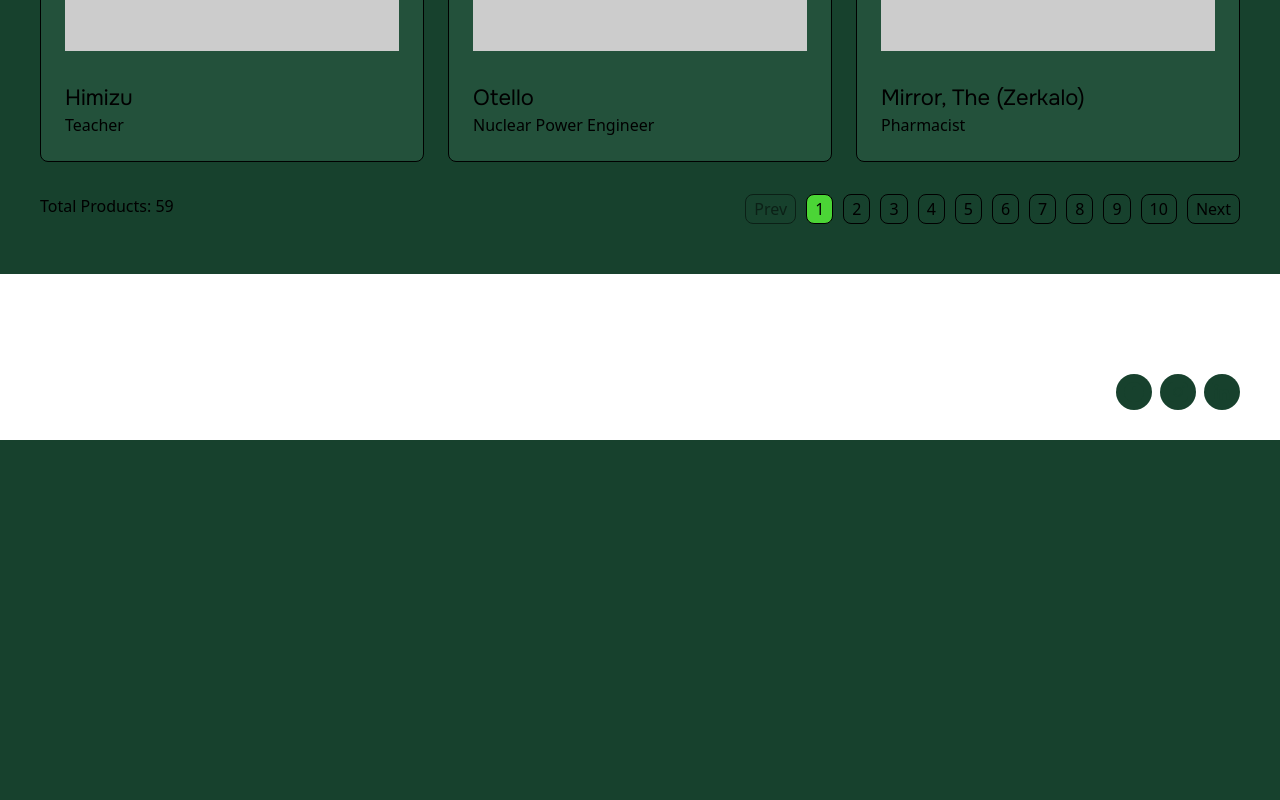
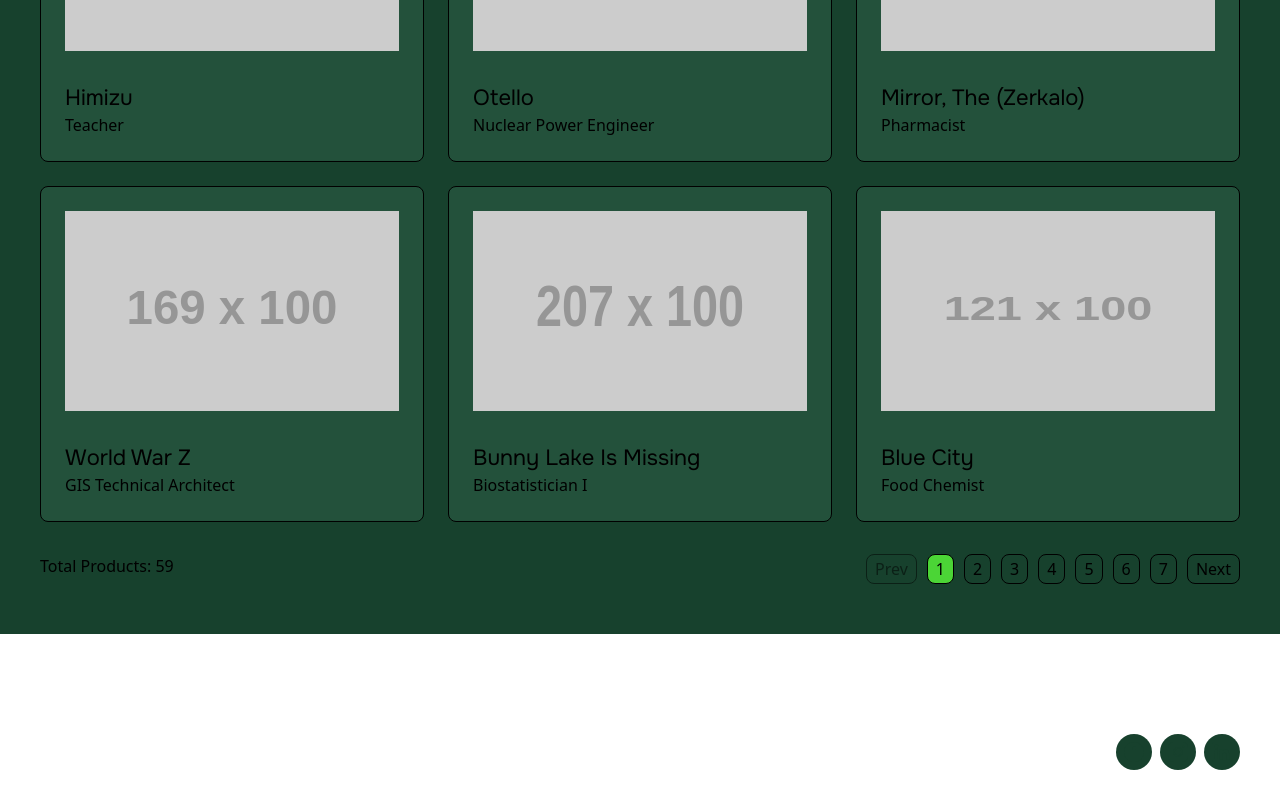
Before and after one commit to Kaosar3662/Blog-Frontend, a React (Vite) app: page /blog in a window 1280 px wide. Shown: the part 920-1720 px from the top of the page. Before the commit the page ends 1360 px from the top, so only its background shows below. Built offline with nearby package versions, Linux system fonts and the light colour scheme.

Commit message:
Edited content per page

```diff
--- a/src/pages/Blog.jsx
+++ b/src/pages/Blog.jsx
@@ -434,7 +434,7 @@
   const [searchQuery, setSearchQuery] = useState('');
   const [selectedCategory, setSelectedCategory] = useState('all');
   const [currentPage, setCurrentPage] = useState(1);
-  const [postperpage, setPostperpage] = useState(6);
+  const [postperpage, setPostperpage] = useState(9);
 
   useEffect(() => {
     setFilteredData(data);
```
